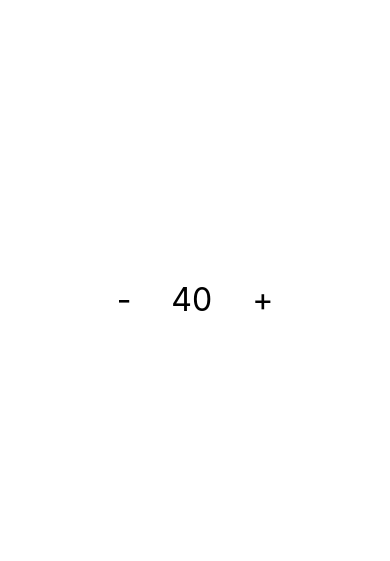
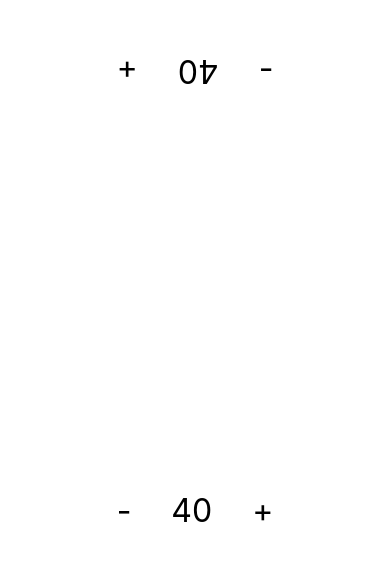
Before and after one commit to drmeloy/MTGDM, a React Native app: screen / in a window 390 px wide. Shown: the part 131-692 px from the top of the page. Built offline with nearby package versions, Linux system fonts and the light colour scheme.

Commit message:
two counters displaying properly

```diff
--- a/App.js
+++ b/App.js
@@ -1,12 +1,13 @@
 import { StatusBar } from 'expo-status-bar';
 import React from 'react';
 import { StyleSheet, Text, View } from 'react-native';
-import LifeCounter from './src/LifeCounter/LifeCounter';
+import LifeCounter from './src/LifeCounter';
 
 export default function App() {
   return (
     <View style={styles.container}>
-      <LifeCounter />
+      <LifeCounter boxNum={1} />
+      <LifeCounter boxNum={2} />
       <StatusBar style="auto" />
     </View>
   );
@@ -15,7 +16,5 @@ export default function App() {
 const styles = StyleSheet.create({
   container: {
     flex: 1,
-    alignItems: 'center',
-    justifyContent: 'center',
   },
 });
--- a/src/LifeCounter/DiffDisplay.js
+++ b/src/LifeCounter/DiffDisplay.js
@@ -22,7 +22,7 @@ export default function DiffDisplay({ diff, setDiff }){
     })
   }, [diff]);
 
-  const resetDiffDebounced = useCallback(_.debounce(() => setDiff(0), 3000), []);
+  const resetDiffDebounced = useCallback(_.debounce(() => setDiff(0), 2500), []);
 
   useEffect(() => {
     resetDiffDebounced();
--- a/src/LifeCounter/LifeCounter.js
+++ b/src/LifeCounter/index.js
@@ -4,14 +4,15 @@ import HpDisplay from './HpDisplay';
 import { styler } from '../utils';
 import { styles } from './styles';
 
-export default function LifeCounter(){
+export default function LifeCounter({ boxNum }){
   const [bgColor, setBgColor] = useState('white');
   const stylesParams = {
     bgColor,
   }
+  const boxNumber = `box${boxNum}`;
 
   return (
-    <View style={styler(styles, stylesParams, 'container')}>
+    <View style={[styler(styles, stylesParams, 'container'), styler(styles, {}, boxNumber)]}>
       <HpDisplay />
     </View>
   )
--- a/src/LifeCounter/styles.js
+++ b/src/LifeCounter/styles.js
@@ -7,6 +7,11 @@ export const styles = props => StyleSheet.create({
     width: '100%',
     alignItems: 'center',
     justifyContent: 'center',
+  },
+  box1: {
+    transform: [{
+      rotate: '180deg'
+    }]
   },
   hpDisplay: {
     flexDirection: 'column',
```
